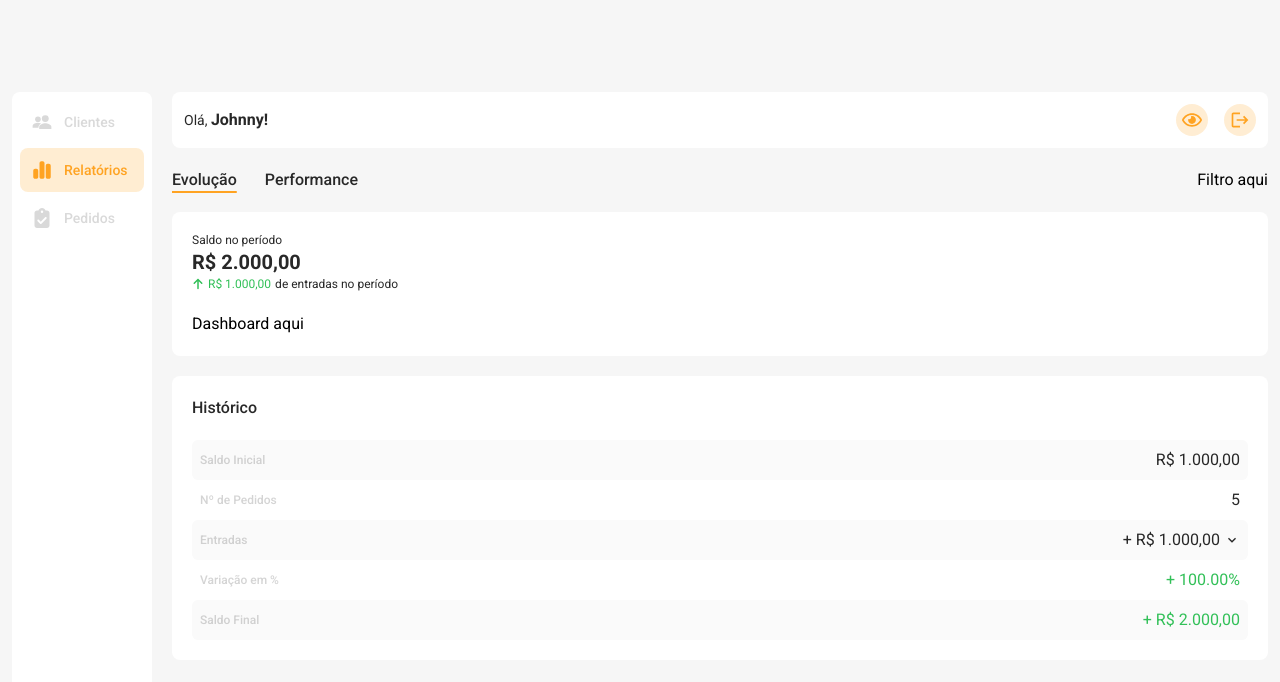
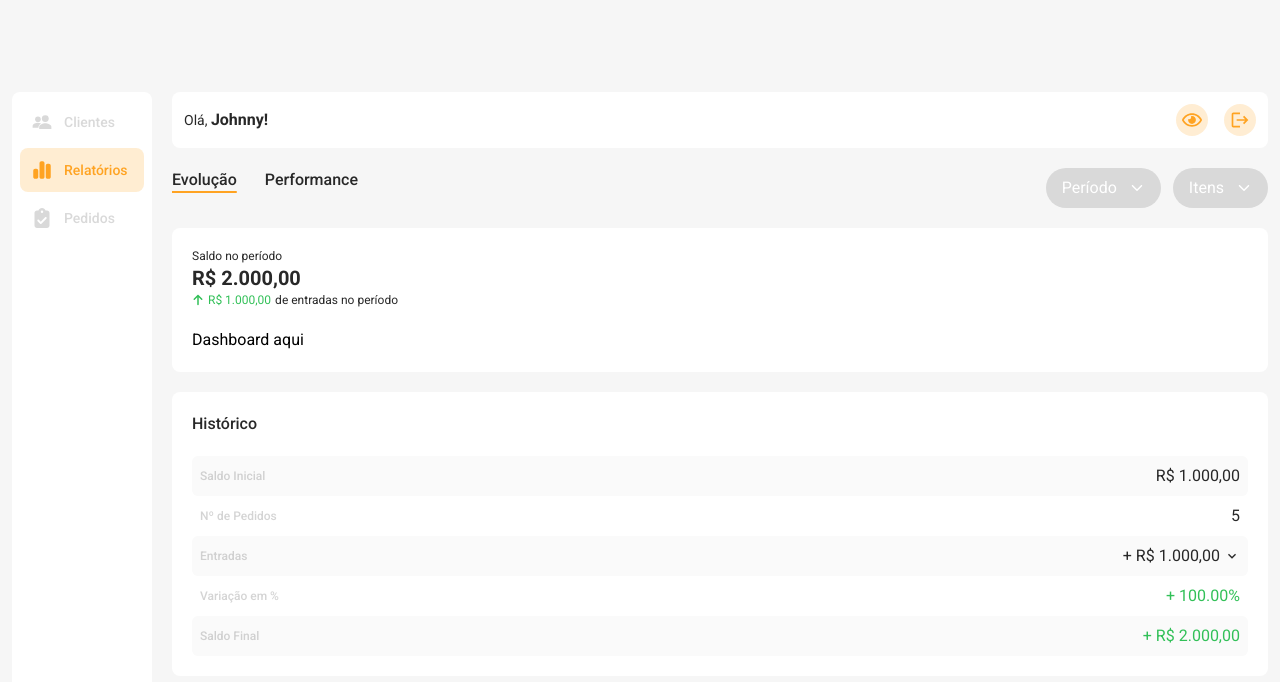
Before and after one commit to MPCGomes/propabanda-financial-tracker, a React (Vite) app in the folder frontend/: page /dashboard in a window 1280 px wide. Shown: the top 682 px of the page. Built offline with nearby package versions, Linux system fonts and the light colour scheme.

Commit message:
feat: filter component

```diff
--- a/frontend/src/components/Button.tsx
+++ b/frontend/src/components/Button.tsx
@@ -2,7 +2,7 @@ type ButtonProps = {
   text: string;
   variant?: "filled" | "outlined";
   className?: string;
-} & React.ButtonHTMLAttributes<HTMLButtonElement>; // <- isso permite passar onClick, type, etc.
+} & React.ButtonHTMLAttributes<HTMLButtonElement>;
 
 export default function Button({
   text,
--- /dev/null
+++ b/frontend/src/components/Filter.tsx
@@ -0,0 +1,31 @@
+import { IoIosArrowDown } from "react-icons/io";
+
+type Filter = {
+  text: string;
+  variant?: "default" | "filtered";
+  className?: string;
+} & React.ButtonHTMLAttributes<HTMLButtonElement>;
+
+export default function Filter({
+  text,
+  variant = "default",
+  className = "",
+  ...props
+}: Filter) {
+  const baseClasses =
+    "text-base px-4 py-2 rounded-full cursor-pointer flex items-center gap-3";
+
+  const variants = {
+    default: "bg-[#d9d9d9] text-white",
+    filtered: "bg-[#ffa32233] text-[#FFA322]",
+  };
+  return (
+    <button
+      className={`${baseClasses} ${variants[variant]} ${className}`}
+      {...props}
+    >
+      {text}
+      <IoIosArrowDown />
+    </button>
+  );
+}
--- a/frontend/src/pages/Dashboard.tsx
+++ b/frontend/src/pages/Dashboard.tsx
@@ -4,6 +4,7 @@ import UserHeader from "../components/UserHeader";
 import { FaArrowUp } from "react-icons/fa6";
 import { MdKeyboardArrowUp, MdKeyboardArrowDown } from "react-icons/md";
 import Header from "../components/Header";
+import Filter from "../components/Filter";
 
 type DashboardProps = {
   title: string;
@@ -36,7 +37,10 @@ export default function Dashboard({ title }: DashboardProps) {
             <div className="flex justify-center">
               <DashboardHeader evolution="Dash" />
             </div>
-            Filtro aqui
+            <div className="flex gap-3">
+              <Filter text={"Período"} />
+              <Filter text={"Itens"}/>
+            </div>
           </div>
 
           <div className="flex flex-col gap-5 p-5 bg-white rounded-lg">
```
